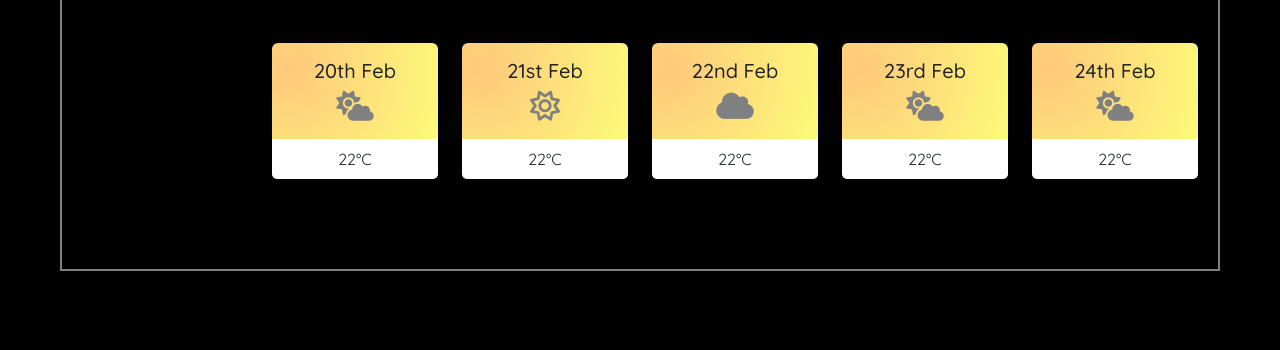
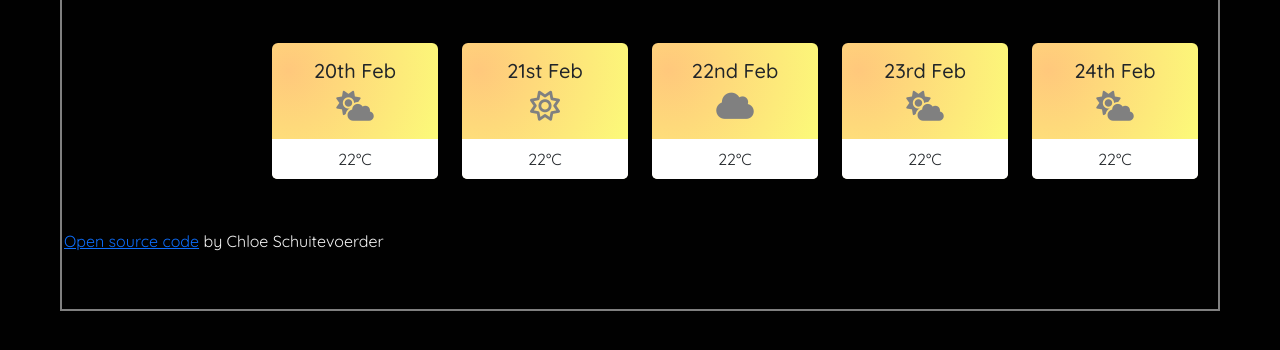
Before and after one commit to cschuitevoerder/weather-app-project, a website built with Parcel: page index.html in a window 1280 px wide. Shown: the part 362-712 px from the top of the page. Built offline with nearby package versions, Linux system fonts and the light colour scheme; no server answers.

Commit message:
Inclusion of open source Git link

```diff
--- a/index.html
+++ b/index.html
@@ -198,6 +198,15 @@
         </div>
       </div>
     </div>
+    <p>
+      <a
+        href="https://github.com/cschuitevoerder/weather-app-project/"
+        target="_blank"
+        rel="noopener noreferrer"
+        >Open source code</a
+      >
+      by Chloe Schuitevoerder
+    </p>
     <script src="index.js"></script>
   </body>
 </html>
```
